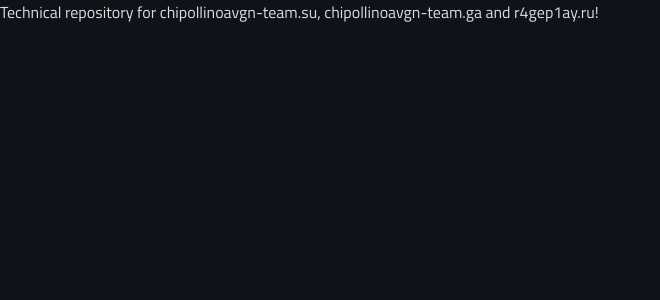
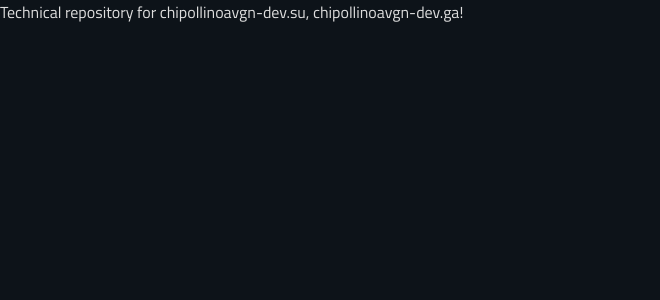
Before and after one commit to chipollinoavgn-tlx/chipollinoavgn-tlx.github.io, a Jekyll site: the page index.html, which Jekyll copies as it is, in a window 1280 px wide. Shown: the top 300 px of the page, without its empty margins (0-660 px from the left). Built offline with Jekyll 4.4.1, drawn with Linux system fonts in a browser that asks for light colours; some web fonts are replaced; part of the change alters nothing that is shown.

Commit message:
Update index.html

```diff
--- a/index.html
+++ b/index.html
@@ -2,11 +2,11 @@
 <html>
 	<head>
 <meta name="viewport" content="width=device-width, initial-scale=1" />
-		<link rel="icon" href="https://i.gjcdn.net/data/sites/content/193568/watermark-ca-team_2.0-jewppdae.png" type="image/x-icon" />
+		<link rel="icon" href="https://chipollinoavgn-dev.su/wp-content/access/favicon.ico" type="image/x-icon" />
 
 		<meta property="og:title" content="ChipollinoAVGN Repository" />
 
-		<meta property="og:url" content="https://chipollinoavgn-team.github.io" />
+		<meta property="og:url" content="chipollinoavgn-dev.github.io" />
 
 		<meta property="og:locale" content="en_EN" />
 
@@ -16,15 +16,15 @@
 
 		<meta property="og:site_name" content="GitHub Pages" />
 
-		<meta property="og:description" content="Create. Optimize. Update." />
+		<meta property="og:description" content="Crear. Optimizar. Actualizar." />
 
-		<meta property="og:image" content="https://i.gjcdn.net/data/sites/content/193568/watermark-ca-team_2.0-jewppdae.png" />
+		<meta property="og:image" content="https://chipollinoavgn-dev.su/wp-content/access/favicon.ico" />
 
 		<meta property="og:author" content="Evgeny Nozhikhin (CA)" />
 
 		<meta name="author" content="Evgeny Nozhikhin (CA)" />
 
-		<meta name="twitter:site" content="@chipollinoavgn" />
+		<meta name="twitter:site" content="chipollinoavgn-dev.github.io" />
 
 		<meta property="business:contact_data:email" content="chipollinoavgnproject@mail.ru" />
 
@@ -42,6 +42,6 @@
 		<link rel="stylesheet" href="https://cdnjs.cloudflare.com/ajax/libs/font-awesome/4.7.0/css/font-awesome.min.css" defer="defer" />
 </head>
 <body>
-Technical repository for chipollinoavgn-team.su, chipollinoavgn-team.ga and r4gep1ay.ru!
+Technical repository for chipollinoavgn-dev.su, chipollinoavgn-dev.ga!
 </body>
 </html>
```
